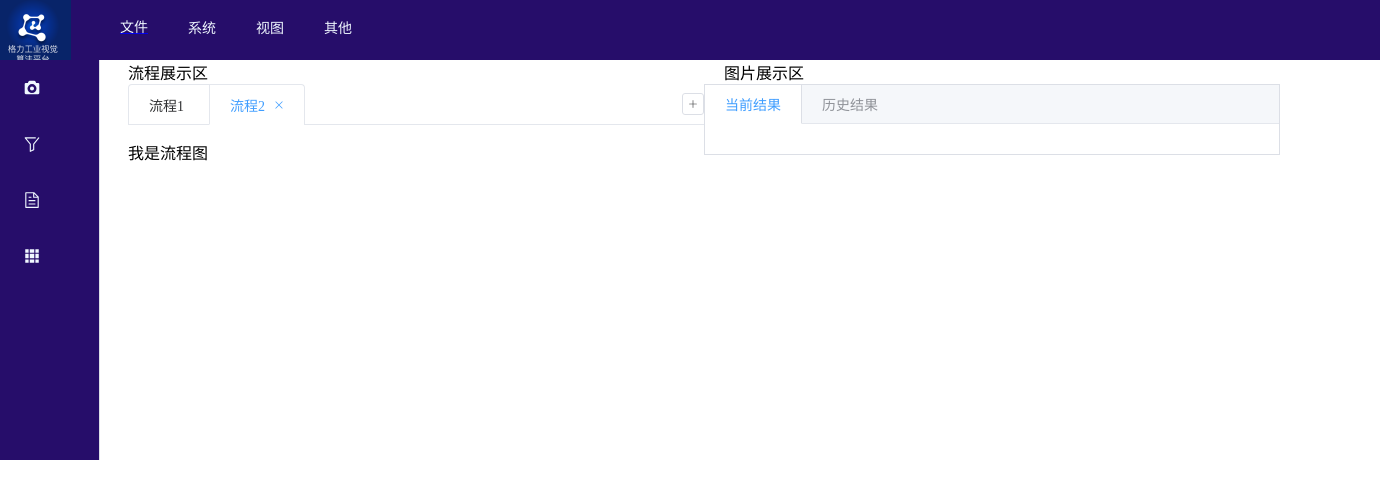
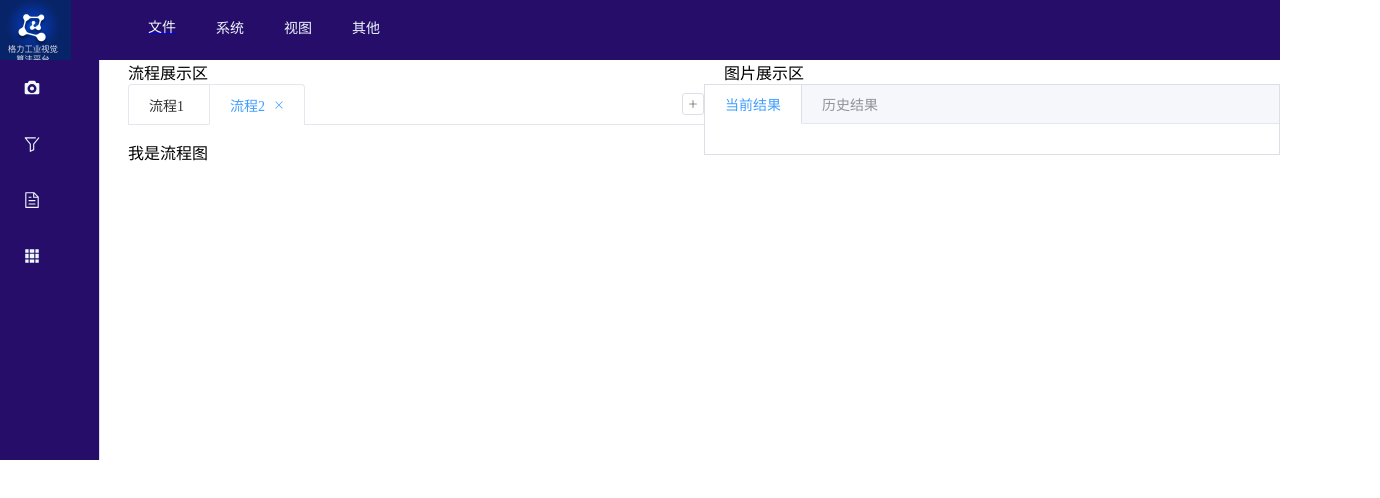
Before and after one commit to zwqgkd/hello-demo, a Vue app: page /#/main in a window 1280 px wide. Shown: the top 498 px of the page, 1380 px wide, since content can reach past the window. Built offline with nearby package versions, Linux system fonts and the light colour scheme.

Commit message:
完善header布局，解决head太宽导致出现滚轮

```diff
--- a/src/css/main.css
+++ b/src/css/main.css
@@ -1,13 +1,14 @@
-.flex-grow {
+/* .flex-grow {
     flex-grow: 1;
-}
+} */
 
 ul.el-menu.el-menu--horizontal.el-menu-demo {
     background-color: rgb(38, 13, 106);
     height: 100%;
+    width: 90%;
     border-bottom: 0px;
     position: relative;
-    left: 100px;
+    left: 10%;
 
 }
 
--- a/src/pages/UserMain.vue
+++ b/src/pages/UserMain.vue
@@ -7,13 +7,7 @@
             <el-header style="padding-left:0px;padding-right:0px;background-color:rgb(38, 13, 106);">
                 <el-menu :default-active="activeIndex" class="el-menu-demo" mode="horizontal" @select="handleSelect">
                     <router-link to="/file"><el-menu-item index="1"><span style="color:aliceblue;">文件</span></el-menu-item></router-link>
-
-
-
-
                     <el-menu-item index="2"><span style="color:aliceblue;">系统</span></el-menu-item>
-
-
                     <el-menu-item index="3"><span style="color:aliceblue;">视图</span></el-menu-item>
                     <el-menu-item index="4"><span style="color:aliceblue;">其他</span></el-menu-item>
 
```
